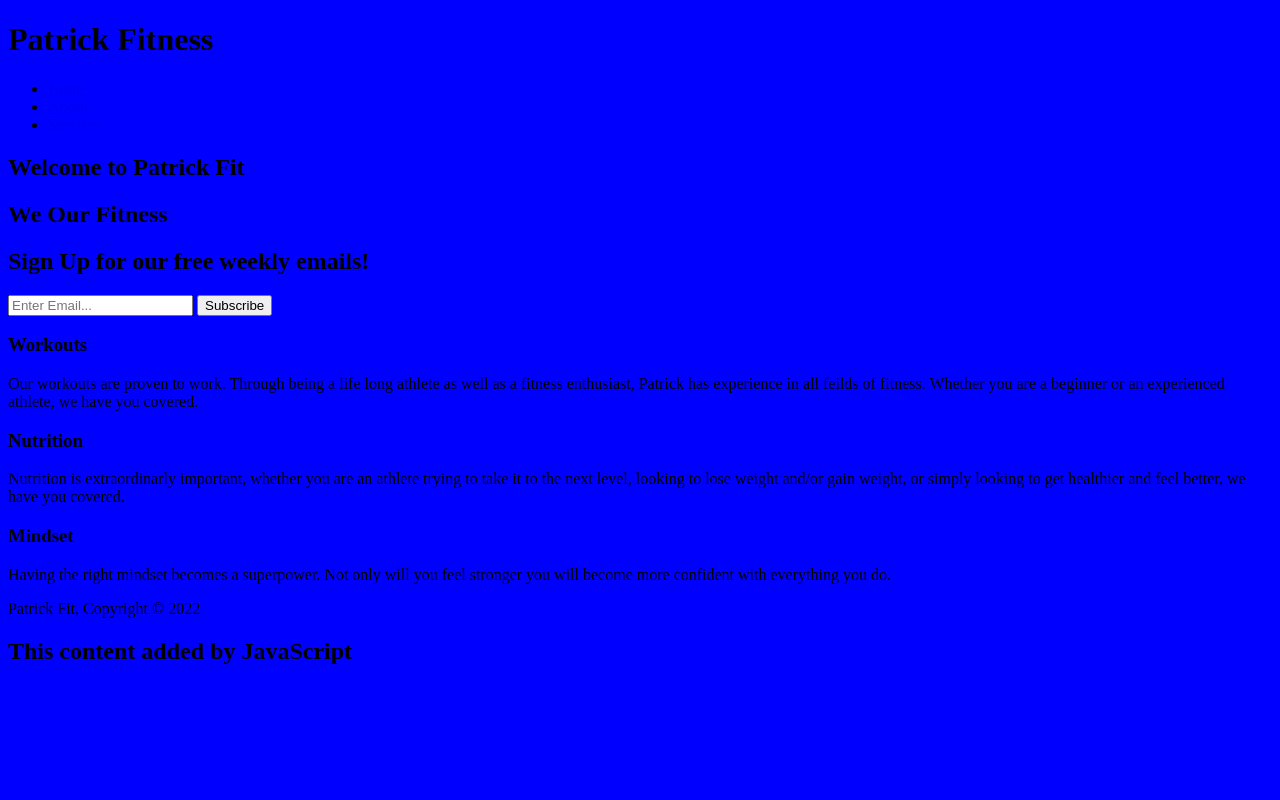
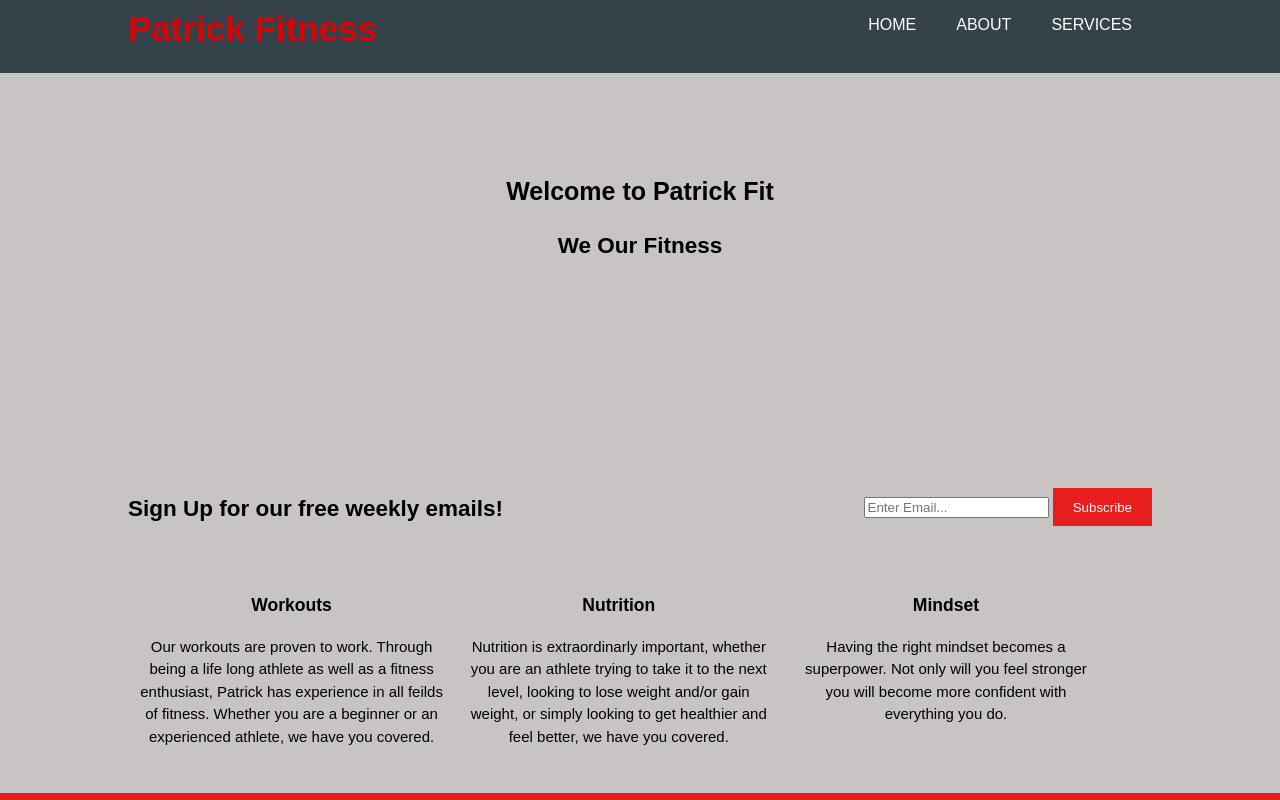
Before and after one commit to PatBialy/my-personal-website, a plain HTML site: page index.html in a window 1280 px wide. Shown: the top 800 px of the page. Drawn offline with Linux system fonts and the light colour scheme.

Commit message:
add style.css, connect to index.html

```diff
--- a/style.css
+++ b/style.css
@@ -1,3 +1,143 @@
 body {
-    background-color: blue;
+    font: 15px/1.5 Arial, Helvetica, sans-serif;
+    padding: 0%;
+    margin: 0%;
+    background-color: #b9b4b4c6;
 }
+
+/* Global */
+
+.container {
+    width: 80%;
+    margin: auto;
+    overflow: hidden;
+}
+
+ul{
+    margin: 0%;
+    padding: 0%;
+}
+
+.button_1{
+    height: 38px;
+    background: #e81d1d;
+    border: 0;
+    padding-left: 20px;
+    padding-right: 20px;
+    color: #fff;
+}
+
+/* Header */
+
+header {
+    background-color:#35424a;
+    padding-top: 3px;
+    color: #000000;
+    min-height: 70px;
+}
+
+header a{
+    color: #ffffff;
+    text-decoration: none;
+    text-transform: uppercase;
+    font-size: 16px;
+}
+
+
+
+header li{
+    float: left;
+    display: inline;
+    padding: 0 20px 0 20px;
+}
+
+header #branding{
+    float: left;
+}
+
+header #branding h1{
+    margin: 0;
+}
+
+header nav{
+    float: right;
+    margin-top: 10px;
+
+}
+
+header .highlight, header .current a{
+    color: #d50606;
+    font-size: 35px;
+
+}
+
+header a:hover{
+    color: #cccccc;
+    font-weight: bold;
+}
+
+/* showcase */
+
+#showcase{
+    min-height: 400px;
+    text-align: center;
+
+}
+
+#showcase h1{
+    margin-top: 100px;
+    font-size: 25px;
+    margin-bottom: 10px;
+}
+
+#showcase p{
+    font-size: 16px;
+
+}
+
+/* weeklyworkouts */
+
+#weeklyworkout{
+    padding: 16px;
+
+}
+
+#weeklyworkouts h1{
+    float: left;
+
+}
+
+#weeklyworkouts form{
+    float: right;
+    margin-top: 15px;
+
+}
+
+#weeklyworkouts input[type="submit"]{
+    padding: 4px;
+    height: 25px;
+    width: 250px;
+}
+
+/* Boxes */
+
+#boxes{
+    margin-top: 20px;
+
+}
+
+#boxes .box{
+    float: left;
+    width: 30%;
+    padding: 10px;
+    text-align: center;
+}
+
+
+footer{
+    padding: 20px;
+    margin-top: 20px;
+    color: #fff;
+    background-color: #e81d1d;
+    text-align: center;
+}
```
